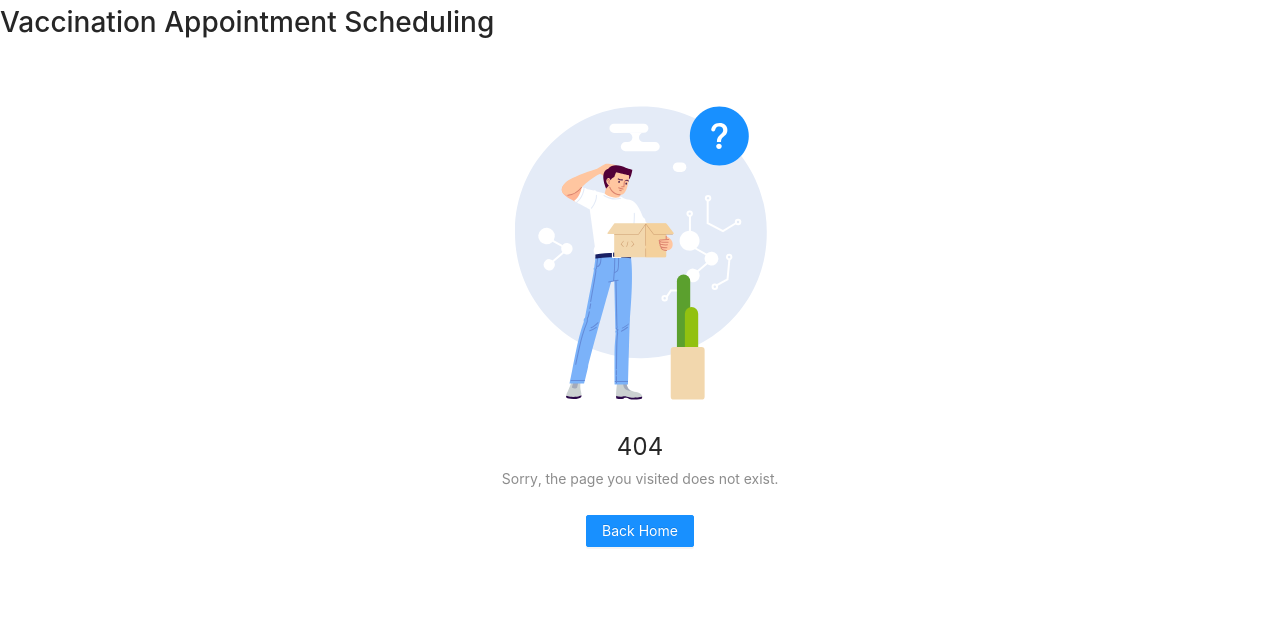
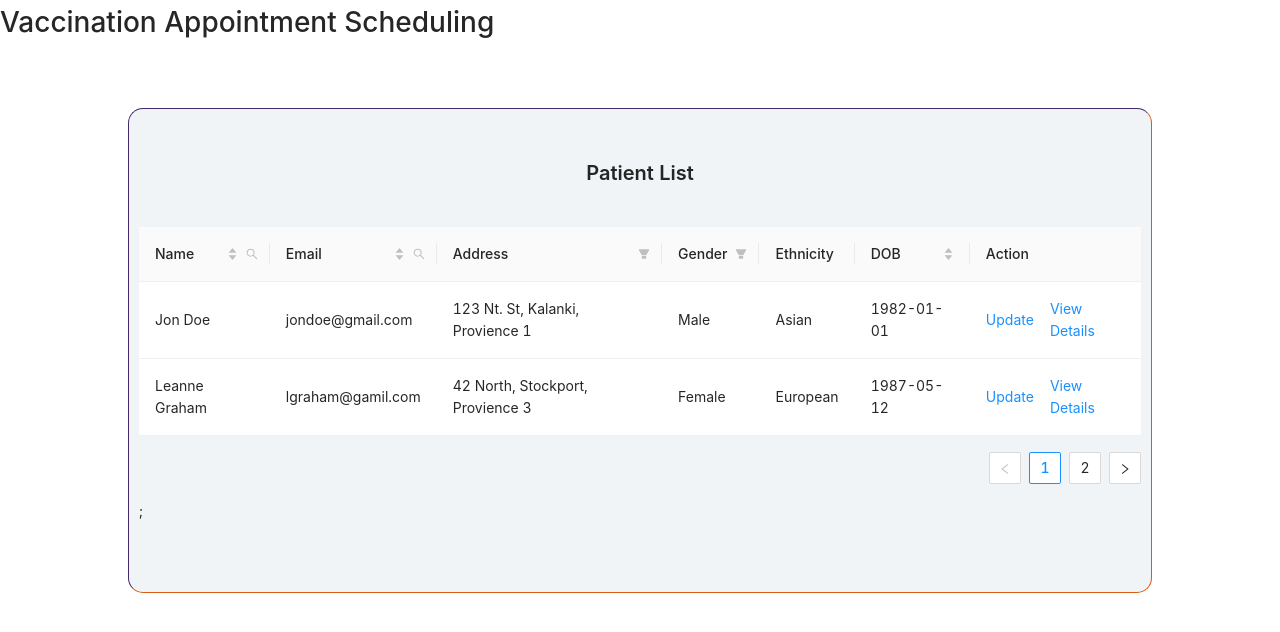
Before and after one commit to beingbiplov/VAS-App, a React (Create React App) app: page /patient-list in a window 1280 px wide. Before the commit this address had no page. Shown: the top 632 px of the page. Built offline with nearby package versions, Linux system fonts and the light colour scheme; the HTML template or start-up script is replaced by a standard one.

Commit message:
design patient list page

```diff
--- a/package.json
+++ b/package.json
@@ -11,10 +11,12 @@
     "@types/node": "^16.11.45",
     "@types/react": "^18.0.15",
     "@types/react-dom": "^18.0.6",
+    "@types/react-highlight-words": "^0.16.4",
     "@types/react-redux": "^7.1.24",
     "antd": "^4.21.7",
     "react": "^18.2.0",
     "react-dom": "^18.2.0",
+    "react-highlight-words": "^0.18.0",
     "react-redux": "^8.0.2",
     "react-router-dom": "^6.3.0",
     "react-scripts": "5.0.1",
--- a/src/components/IndexPage.tsx
+++ b/src/components/IndexPage.tsx
@@ -11,6 +11,9 @@ function IndexPage() {
         <div>
           <p>
             Welcome! <a>{username}</a>
+          </p>
+          <p>
+            <Link to="/patient-list">Patient List</Link>
           </p>
           < Logout />
         </div>
--- a/src/components/pages/ClientRegisterForm.tsx
+++ b/src/components/pages/ClientRegisterForm.tsx
@@ -100,7 +100,7 @@ const ClientRegisterForm: React.FC = () => {
   })
 
   return (
-    <div className='formContainer userRegisterForm'>
+    <div className='container formContainer userRegisterForm'>
         <Title className='formContainerHeading' level={4}>User Registration</Title>
     <Form
       {...formItemLayout}
--- a/src/components/pages/ClientRegistrationConfirm.tsx
+++ b/src/components/pages/ClientRegistrationConfirm.tsx
@@ -29,7 +29,7 @@ const ClientRegistrationConfirm: React.FC = () =>{
   })
 
     return (
-        <section className='formContainer userRegisterConfirmForm'>
+        <section className='container formContainer userRegisterConfirmForm'>
             <Title className='formContainerHeading' level={5}>Please Confirm the details below and confirm to register. </Title>
             < Divider />
             <Row>
--- a/src/components/pages/LoginForm.tsx
+++ b/src/components/pages/LoginForm.tsx
@@ -39,7 +39,7 @@ const LoginForm: React.FC = () => {
   })
 
   return (
-    <div className='formContainer'>
+    <div className='container formContainer'>
       <Title className='formContainerHeading' level={4}>Login</Title>
         <Form
         name="basic"
--- /dev/null
+++ b/src/components/pages/patientManagement/PatientList.tsx
@@ -0,0 +1,187 @@
+import { Button, Input, Space, Table, Typography, InputRef } from 'antd';
+import { SearchOutlined } from '@ant-design/icons';
+import type { ColumnsType, ColumnType } from 'antd/es/table';
+import type { FilterConfirmProps } from 'antd/es/table/interface';
+import React, { useRef, useState } from 'react';
+import Highlighter from 'react-highlight-words';
+import { patientData } from '../../../constants/UserInfo';
+import { patientDataInterface } from '../../../redux/interface/patientDataInterface'
+
+const { Title } = Typography;
+
+const PatientList: React.FC = () =>{
+  const [searchText, setSearchText] = useState('');
+  const [searchedColumn, setSearchedColumn] = useState('');
+  const searchInput = useRef<InputRef>(null);
+
+  type DataIndex = keyof patientDataInterface
+
+  const data: patientDataInterface[] = patientData
+
+  const handleSearch = (
+    selectedKeys: string[],
+    confirm: (param?: FilterConfirmProps) => void,
+    dataIndex: DataIndex,
+  ) => {
+    confirm();
+    setSearchText(selectedKeys[0]);
+    setSearchedColumn(dataIndex);
+  };
+
+  const handleReset = (clearFilters: () => void) => {
+    clearFilters();
+    setSearchText('');
+  };
+
+  const getColumnSearchProps = (dataIndex: DataIndex): ColumnType<patientDataInterface> => ({
+    filterDropdown: ({ setSelectedKeys, selectedKeys, confirm, clearFilters }) => (
+      <div style={{ padding: 8 }}>
+        <Input
+          ref={searchInput}
+          placeholder={`Search ${dataIndex}`}
+          value={selectedKeys[0]}
+          onChange={e => setSelectedKeys(e.target.value ? [e.target.value] : [])}
+          onPressEnter={() => handleSearch(selectedKeys as string[], confirm, dataIndex)}
+          style={{ marginBottom: 8, display: 'block' }}
+        />
+        <Space>
+          <Button
+            type="primary"
+            onClick={() => handleSearch(selectedKeys as string[], confirm, dataIndex)}
+            icon={<SearchOutlined />}
+            size="small"
+            style={{ width: 90 }}
+          >
+            Search
+          </Button>
+          <Button
+            onClick={() => clearFilters && handleReset(clearFilters)}
+            size="small"
+            style={{ width: 90 }}
+          >
+            Reset
+          </Button>
+          <Button
+            type="link"
+            size="small"
+            onClick={() => {
+              confirm({ closeDropdown: false });
+              setSearchText((selectedKeys as string[])[0]);
+              setSearchedColumn(dataIndex);
+            }}
+          >
+            Filter
+          </Button>
+        </Space>
+      </div>
+    ),
+    filterIcon: (filtered: boolean) => (
+      <SearchOutlined style={{ color: filtered ? '#1890ff' : undefined }} />
+    ),
+    onFilter: (value, record) =>
+      record[dataIndex]
+        .toString()
+        .toLowerCase()
+        .includes((value as string).toLowerCase()),
+    onFilterDropdownVisibleChange: visible => {
+      if (visible) {
+        setTimeout(() => searchInput.current?.select(), 100);
+      }
+    },
+    render: text =>
+      searchedColumn === dataIndex ? (
+        <Highlighter
+          highlightStyle={{ backgroundColor: '#ffc069', padding: 0 }}
+          searchWords={[searchText]}
+          autoEscape
+          textToHighlight={text ? text.toString() : ''}
+        />
+      ) : (
+        text
+      ),
+  });
+
+  const columns: ColumnsType<patientDataInterface> = [
+  {
+    title: 'Name',
+    dataIndex: 'name',
+    key: 'name',
+    sorter: (a: patientDataInterface, b: patientDataInterface): number =>
+      a.firstName.localeCompare(b.firstName),
+    ...getColumnSearchProps('firstName'),
+    render: (text, record) => (
+      <span>{record.firstName} {record.lastname} </span>
+    )
+  },
+  {
+    title: 'Email',
+    dataIndex: 'email',
+    key: 'email',
+    sorter: (a: patientDataInterface, b: patientDataInterface): number =>
+      a.email.localeCompare(b.email),
+    ...getColumnSearchProps('email')
+  },
+  {
+    title: 'Address',
+    dataIndex: 'address',
+    key: 'address',
+    filters: [
+      { text: 'Provience 1', value: 'Provience 1' },
+      { text: 'Provience 2', value: 'Provience 2' },
+      { text: 'Provience 3', value: 'Provience 3' },
+      { text: 'Provience 4', value: 'Provience 4' },
+      { text: 'Provience 5', value: 'Provience 5' },
+      { text: 'Provience 6', value: 'Provience 6' },
+      { text: 'Provience 7', value: 'Provience 7' },
+    ],
+    filterMode: 'tree',
+    filterSearch: true,
+    onFilter: (value: any, record):any => record.address.provience.includes(value),
+    render: (text, record) => (
+      <span>{record.address.street}, {record.address.city}, {record.address.provience} </span>
+    )
+  },
+  {
+    title: 'Gender',
+    dataIndex: 'gender',
+    key: 'gender',
+    filters: [
+      { text: 'Male', value: 'Male' },
+      { text: 'Female', value: 'Female' },
+    ],
+    filterMode: 'tree',
+    filterSearch: true,
+    onFilter: (value: any, record):any => record.gender.includes(value),
+  },
+  {
+    title: 'Ethnicity',
+    dataIndex: 'ethnicity',
+    key: 'ethnicity',
+  },
+  {
+    title: 'DOB',
+    dataIndex: 'DOB',
+    key: 'DOB',
+    sorter: (a: patientDataInterface, b: patientDataInterface): number =>
+      a.DOB.localeCompare(b.DOB),
+  },
+  {
+    title: 'Action',
+    key: 'action',
+    render: (_, record) => (
+      <Space size="middle">
+        <a>Update</a>
+        <a>View Details</a>
+      </Space>
+    ),
+  },
+];
+
+  return(
+      <section className='container TableContainer'>
+          <Title className='formContainerHeading' level={4}>Patient List</Title>
+          <Table rowKey={record => record.email} columns={columns} dataSource={data} pagination={{ pageSize:2 }} />;
+      </section>
+  )
+}
+export default PatientList;
--- /dev/null
+++ b/src/components/pages/patientManagement/patientData.ts
@@ -0,0 +1,5 @@
+import { patientData } from "../../../constants/UserInfo";
+
+export const getPatientData = () => {
+  return patientData;
+};
--- a/src/constants/UserInfo.ts
+++ b/src/constants/UserInfo.ts
@@ -1,4 +1,64 @@
-export const userInfo ={
-    username: 'vyagutta@vyagutta.com',
-    Password : 'vyagutta'
-}
+export const userInfo = {
+  username: "vyagutta@vyagutta.com",
+  Password: "vyagutta",
+};
+
+export const patientData = [
+  {
+    firstName: "Jon",
+    lastname: "Doe",
+    email: "jondoe@gmail.com",
+    DOB: "1982-01-01",
+    gender: "Male",
+    ethnicity: "Asian",
+    address: {
+      street: "123 Nt. St",
+      city: "Kalanki",
+      provience: "Provience 1",
+    },
+    payment: {
+      insurenceId: "MB4D5",
+      memberId: "415DD7",
+      insurenceProvider: "Shikhar Insurence",
+    },
+    document: {} as File,
+  },
+  {
+    firstName: "Leanne",
+    lastname: "Graham",
+    email: "lgraham@gamil.com",
+    DOB: "1987-05-12",
+    gender: "Female",
+    ethnicity: "European",
+    address: {
+      street: "42 North",
+      city: "Stockport",
+      provience: "Provience 3",
+    },
+    payment: {
+      insurenceId: "MB4D5",
+      memberId: "415DD7",
+      insurenceProvider: "HiBud Insirence",
+    },
+    document: {} as File,
+  },
+  {
+    firstName: "Ervin",
+    lastname: "Howell",
+    email: "ervinhow@gamil.com",
+    DOB: "1995-07-02",
+    gender: "Female",
+    ethnicity: "Aboriginal",
+    address: {
+      street: "Victoria St",
+      city: "New Jersey",
+      provience: "Provience 7",
+    },
+    payment: {
+      insurenceId: "FEDK45",
+      memberId: "7458ER5",
+      insurenceProvider: "Everest Insirence",
+    },
+    document: {} as File,
+  },
+];
--- a/src/routes/AppRoutes.tsx
+++ b/src/routes/AppRoutes.tsx
@@ -4,6 +4,7 @@ import IndexPage from '../components/IndexPage'
 import BaseLayout from '../components/BaseLayout'
 import ClientRegisterForm from '../components/pages/ClientRegisterForm'
 import ClientRegistrationConfirm from '../components/pages/ClientRegistrationConfirm'
+import PatientList from "../components/pages/patientManagement/PatientList";
 import PageNotFound from '../components/errorResponse/PageNotFound'
 
 function AppRoutes(){
@@ -15,6 +16,7 @@ function AppRoutes(){
             <Route path="login" element={<LoginForm />} />
             <Route path='register' element={<ClientRegisterForm />} />
             <Route path='confirm-registration' element={< ClientRegistrationConfirm />} />
+            <Route path='patient-list' element={< PatientList />} />
             <Route path="*" element={<PageNotFound />} />
           </Route>
         </Routes>
--- a/src/styles/forms.css
+++ b/src/styles/forms.css
@@ -1,14 +1,16 @@
-.formContainer{
+.container{
     background-color: rgb(107 149 178 / 10%);
-    border-radius: 15px;
-    width: 50%;
-    margin: 5% auto;
-    padding: 50px 100px 70px 0;
     border-top: 1px solid #45286b;
     border-left: 1px solid #45286b;
     border-right: 1px solid #da5b11;
     border-bottom: 1px solid #da5b11;
+    border-radius: 15px;
+}
 
+.formContainer{
+    width: 50%;
+    margin: 5% auto;
+    padding: 50px 100px 70px 0;
 }
 
 .userRegisterForm{
--- a/src/styles/style.css
+++ b/src/styles/style.css
@@ -1,3 +1,9 @@
 .pageHeadingH2{
     font-size: 2em;
 }
+
+.TableContainer {
+    width: 80%;
+    margin: 5% auto;
+    padding: 50px 10px 70px 10px;
+}
```
Also changed, not shown: 1 other file (tests, documents, lock files or other folders).
